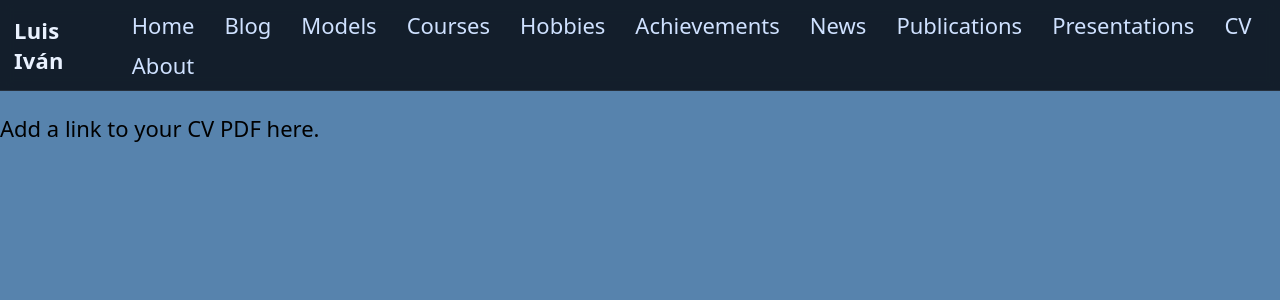
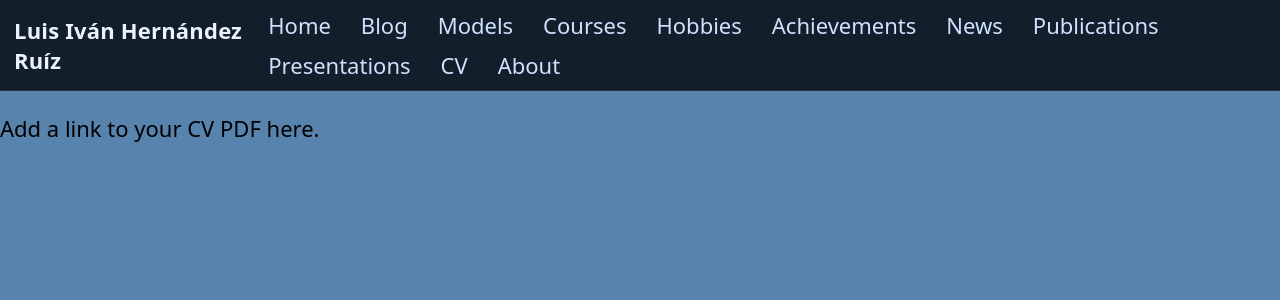
Before and after one commit to luisivanhr/luisivanhr.github.io, a Jekyll site: the page built from cv/index.md, in a window 1280 px wide. Shown: the top 300 px of the page. Built offline with Jekyll 4.4.1, drawn with Linux system fonts in a browser that asks for light colours.

Commit message:
Navigation test1

```diff
--- a/_layouts/default.html
+++ b/_layouts/default.html
@@ -30,7 +30,7 @@
     <a class="skip" href="{{ '/classic/' | relative_url }}">Skip interactive desk (classic site)</a>
 
     <header class="site-nav" role="navigation" aria-label="Primary">
-    <a class="brand" href="{{ '/' | relative_url }}">Luis Iván</a>
+    <a class="brand" >Luis Iván Hernández Ruíz</a>
     <nav>
       <ul>
         {% assign here = page.url | relative_url %}
--- a/assets/css/main.css
+++ b/assets/css/main.css
@@ -144,4 +144,4 @@ a:hover { text-decoration: underline; }
 
 /* Keep desk visible under the nav */
 #desk-wrap { margin-top: 8px; }
-.site-nav nav a.active { background: rgb(3, 67, 146); color: #fff; }
+.site-nav nav a.active { background: rgb(24, 182, 58); color: #c8d601; }
```
